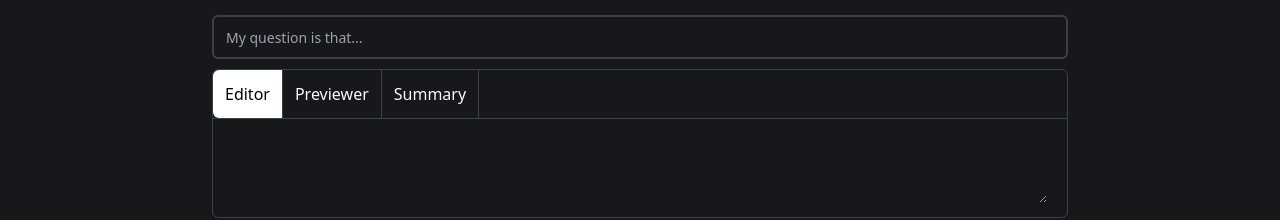
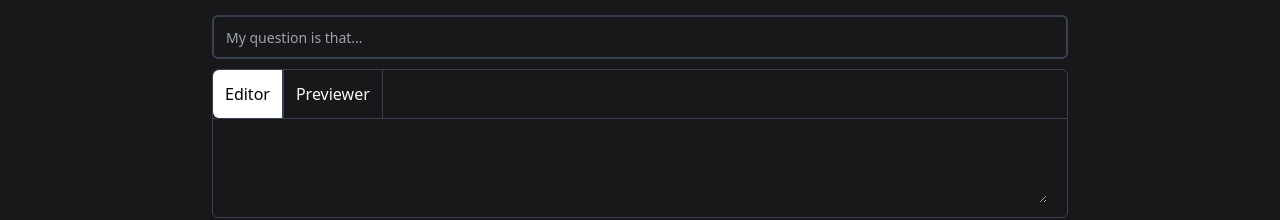
Before and after one commit to cattynip/rellyship, a Next.js app: page /asks/ask in a window 1280 px wide. Shown: the part 202-422 px from the top of the page. Built offline with nearby package versions, Linux system fonts and the light colour scheme.

Commit message:
fix(component): remove the useless component

```diff
--- a/components/AnswerType/AnswerSelectionInput.tsx
+++ b/components/AnswerType/AnswerSelectionInput.tsx
@@ -5,7 +5,6 @@ import dynamic from "next/dynamic";
 import { AnimatePresence, motion } from "framer-motion";
 import RellyShipInput from "@components/RellyShipComponents/RellyShipInput";
 import { ChangeEvent, FocusEvent, useEffect, useState } from "react";
-import { isCustomErrorPage } from "next/dist/build/utils";
 
 library.add(faPlus);
 
--- a/components/AskEditor.tsx
+++ b/components/AskEditor.tsx
@@ -7,32 +7,15 @@ import React from "react";
 import Tab from "./AskEditor/tabs";
 import Editor from "./AskEditor/editor";
 import Previewer from "./AskEditor/previewer";
-import Summary from "./AskEditor/summary";
 import { AnimatePresence } from "framer-motion";
 
-interface IAskEditorProps extends IRellyShipInputTypeComponent {
-  getContent: (content: string) => void;
-  getSummary: (summary: string) => void;
-}
+interface IAskEditorProps extends IRellyShipInputTypeComponent {}
 
 export type EditorModeType = "edit" | "preview" | "summary";
 
-const AskEditor = ({ getContent, getSummary }: IAskEditorProps) => {
+const AskEditor = ({ ...props }: IAskEditorProps) => {
   const [editorMode, setEditorMode] = useState<EditorModeType>("edit");
   const [content, setContent] = useState<string>("");
-  const [summary, setSummary] = useState<string>("");
-
-  const saveContent = (content: string) => {
-    setContent(content);
-  };
-
-  useEffect(() => {
-    getContent(content);
-  }, [content]);
-
-  useEffect(() => {
-    getSummary(summary);
-  }, [summary]);
 
   return (
     <div className="border rounded-md mt-2.5 border-gray-700 hover:border-white transition-colors">
@@ -48,20 +31,14 @@ const AskEditor = ({ getContent, getSummary }: IAskEditorProps) => {
             active={editorMode}
             onClick={() => setEditorMode("preview")}
           />
-          <Tab
-            tabName="summary"
-            active={editorMode}
-            onClick={() => setEditorMode("summary")}
-          />
         </ul>
       </div>
       <div>
         <AnimatePresence>
           {editorMode === "edit" && (
-            <Editor content={content} saveContent={saveContent} />
+            <Editor defaultContent={content} {...props} />
           )}
           {editorMode === "preview" && <Previewer content={content} />}
-          {editorMode === "summary" && <Summary content={content} />}
         </AnimatePresence>
       </div>
     </div>
--- a/components/AskEditor/previewer.tsx
+++ b/components/AskEditor/previewer.tsx
@@ -7,7 +7,6 @@ import Heading from "@components/RellyShipMarkdown/Headings";
 import Ol from "@components/RellyShipMarkdown/Ols";
 import Ul from "@components/RellyShipMarkdown/Uls";
 import Markdown from "markdown-to-jsx";
-import Summary from "./summary";
 import Quote from "@components/RellyShipMarkdown/Quote";
 import Strong from "@components/RellyShipMarkdown/Strong";
 import Anchor from "@components/RellyShipMarkdown/Anchor";
@@ -77,9 +76,6 @@ const Previewer = ({ content }: IPreviewerProps) => {
               pre: {
                 component: Codeblock
               },
-              details: {
-                component: Summary
-              },
               blockquote: {
                 component: Quote
               },
--- a/components/AskEditor/summary.tsx
+++ /dev/null
@@ -1,16 +0,0 @@
-import EditorContent from "./editorContent";
-
-interface ISummaryProps {
-  content: string;
-}
-
-const Summary = ({ content }: ISummaryProps) => {
-  // TODO: Implement Summary using CHAT GPT
-  return (
-    <EditorContent>
-      <p>{content}</p>
-    </EditorContent>
-  );
-};
-
-export default Summary;
```
